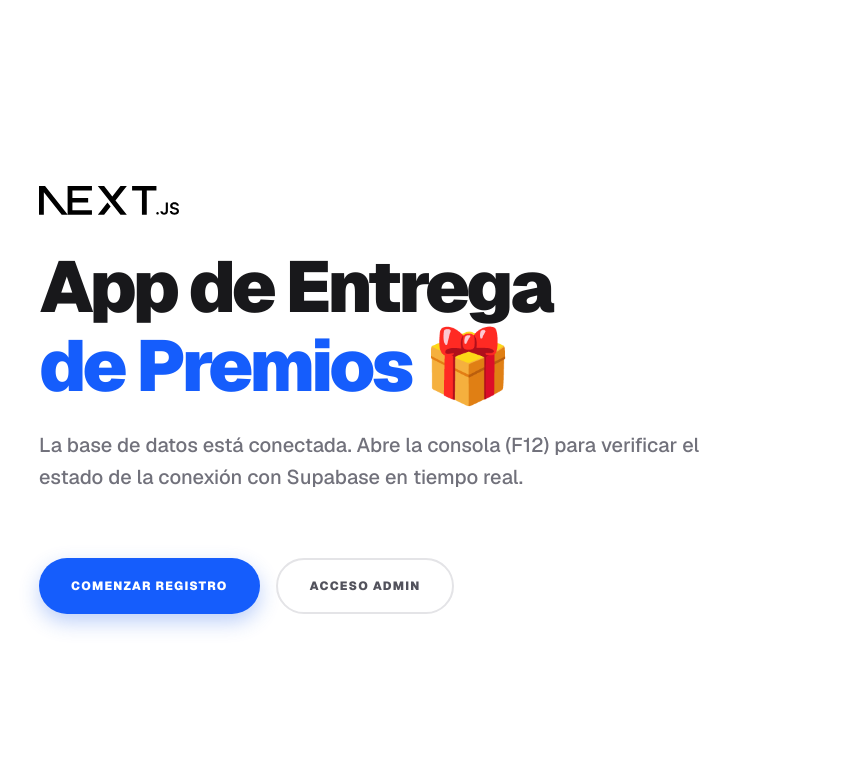
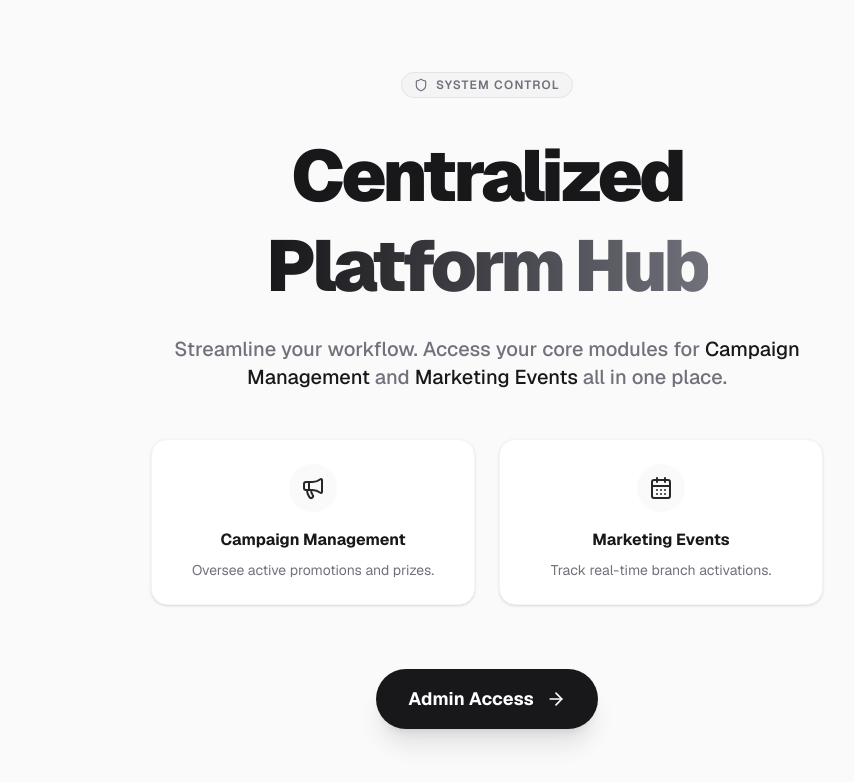
Before and after one commit to delacruzale2003/premios-app, a Next.js app: page / in a window 1280 px wide. Shown: the top 782 px of the page, without its empty margins (153-1007 px from the left). Built offline with nearby package versions, Linux system fonts and the light colour scheme; no server answers; the database is empty.

Commit message:
feat: enhance LandingHome component with animated elements and improved layout for Campaign Management and Marketing Events

```diff
--- a/app/page.tsx
+++ b/app/page.tsx
@@ -1,76 +1,96 @@
 'use client'
 
-import Image from "next/image";
-import { useEffect } from "react";
-import { supabase } from "@/lib/supabase";
-import Link from "next/link";
+import { motion } from 'framer-motion'
+import { ArrowRight, Megaphone, CalendarDays, Shield } from 'lucide-react'
+import Link from 'next/link'
 
-export default function Home() {
+export default function LandingHome() {
+  const containerVariants = {
+    hidden: { opacity: 0 },
+    visible: {
+      opacity: 1,
+      transition: {
+        staggerChildren: 0.2
+      }
+    }
+  }
 
-  useEffect(() => {
-    const checkConnection = async () => {
-      // Intentamos una consulta simple para ver si hay conexión
-      const { data, error } = await supabase.from('campaigns').select('count');
-
-      console.log("--- Supabase Connection Check ---");
-      console.log("URL configurada:", process.env.NEXT_PUBLIC_SUPABASE_URL);
-
-      if (error) {
-        console.error("❌ Error de conexión:", error.message);
-      } else {
-        console.log("✅ Conexión exitosa. Tablas accesibles.");
-      }
-    };
-
-    checkConnection();
-  }, []);
+  const itemVariants = {
+    hidden: { opacity: 0, y: 20 },
+    visible: { opacity: 1, y: 0, transition: { duration: 0.6, ease: "easeOut" } as any }
+  }
 
   return (
-    <div className="flex min-h-screen w-full bg-white font-sans dark:bg-black">
-      {/* Al quitar max-w-3xl y ajustar el padding, la app fluye por todo el ancho */}
-      <main className="flex min-h-screen w-full flex-col justify-center px-6 py-12 sm:px-16 lg:px-32 xl:px-48">
+    <div className="min-h-screen bg-[#FAFAFA] text-zinc-900 flex flex-col items-center justify-center p-6 font-sans selection:bg-zinc-200">
 
-         {/* Contenedor interno para que en pantallas gigantes el texto no se estire de forma ilegible */}
-         <div className="w-full max-w-5xl space-y-10 animate-in fade-in slide-in-from-bottom-4 duration-700">
+      {/* Background subtle noise/gradient if desired, kept pure for now */}
+      <div className="absolute inset-0 bg-[radial-gradient(ellipse_at_top,_var(--tw-gradient-stops))] from-zinc-100 via-white to-[#FAFAFA] -z-10" />
 
-            <Image
-              className="dark:invert mb-4 sm:mb-8"
-              src="/next.svg"
-              alt="Next.js logo"
-              width={140}
-              height={28}
-              priority
-            />
+      <motion.main
+        variants={containerVariants}
+        initial="hidden"
+        animate="visible"
+        className="w-full max-w-4xl mx-auto flex flex-col items-center text-center"
+      >
 
-            <div className="flex flex-col gap-6 text-left">
-              <h1 className="text-4xl sm:text-5xl lg:text-7xl font-black leading-[1.1] tracking-tighter text-zinc-900 dark:text-white">
-                App de Entrega <br className="hidden sm:block" />
-                <span className="text-blue-600">de Premios 🎁</span>
-              </h1>
-              <p className="max-w-2xl text-lg sm:text-xl leading-relaxed text-zinc-500 dark:text-zinc-400 font-medium">
-                La base de datos está conectada. Abre la consola (F12) para verificar el estado de la conexión con Supabase en tiempo real.
-              </p>
+        {/* Top Badge */}
+        <motion.div variants={itemVariants} className="mb-8">
+          <span className="inline-flex items-center gap-2 px-3 py-1 rounded-full bg-zinc-100 border border-zinc-200 text-xs font-semibold tracking-widest text-zinc-500 uppercase">
+            <Shield size={14} />
+            System Control
+          </span>
+        </motion.div>
+
+        {/* Hero Title */}
+        <motion.h1
+          variants={itemVariants}
+          className="text-5xl md:text-7xl font-black tracking-tighter text-zinc-900 mb-6 leading-tight"
+        >
+          Centralized <br className="hidden md:block" />
+          <span className="text-transparent bg-clip-text bg-gradient-to-r from-zinc-900 to-zinc-500">
+            Platform Hub
+          </span>
+        </motion.h1>
+
+        {/* Subtitle / Focus Areas */}
+        <motion.p
+          variants={itemVariants}
+          className="text-lg md:text-xl text-zinc-500 max-w-2xl mb-12 font-medium"
+        >
+          Streamline your workflow. Access your core modules for <span className="text-zinc-900">Campaign Management</span> and <span className="text-zinc-900">Marketing Events</span> all in one place.
+        </motion.p>
+
+        {/* The Two Main Pillars (Visual representation only, clean) */}
+        <motion.div variants={itemVariants} className="flex flex-col sm:flex-row gap-6 mb-16 w-full max-w-2xl">
+          <div className="flex-1 bg-white p-6 rounded-2xl border border-zinc-100 shadow-sm flex flex-col items-center text-center">
+            <div className="w-12 h-12 rounded-full bg-zinc-50 flex items-center justify-center mb-4 text-zinc-800">
+              <Megaphone size={24} />
             </div>
+            <h3 className="font-bold text-zinc-900">Campaign Management</h3>
+            <p className="text-sm text-zinc-500 mt-2">Oversee active promotions and prizes.</p>
+          </div>
 
-            {/* Botones mejorados y adaptados para móviles (columna) y PC (fila) */}
-            <div className="flex flex-col sm:flex-row items-center gap-4 pt-6">
-              <button
-                onClick={() => console.log("Próximamente: Formulario de registro")}
-                className="flex h-14 w-full sm:w-auto items-center justify-center gap-2 rounded-full bg-blue-600 text-white px-8 font-black uppercase tracking-widest text-xs transition-all hover:bg-blue-500 hover:scale-105 active:scale-95 shadow-[0_8px_20px_rgba(37,99,235,0.3)]"
-              >
-                Comenzar Registro
-              </button>
+          <div className="flex-1 bg-white p-6 rounded-2xl border border-zinc-100 shadow-sm flex flex-col items-center text-center">
+            <div className="w-12 h-12 rounded-full bg-zinc-50 flex items-center justify-center mb-4 text-zinc-800">
+              <CalendarDays size={24} />
+            </div>
+            <h3 className="font-bold text-zinc-900">Marketing Events</h3>
+            <p className="text-sm text-zinc-500 mt-2">Track real-time branch activations.</p>
+          </div>
+        </motion.div>
 
-              <Link
-                href="/admin"
-                className="flex h-14 w-full sm:w-auto items-center justify-center rounded-full border-2 border-zinc-200 dark:border-zinc-800 bg-transparent px-8 font-black uppercase tracking-widest text-xs text-zinc-600 dark:text-zinc-300 transition-all hover:border-zinc-300 dark:hover:border-zinc-700 hover:bg-zinc-50 dark:hover:bg-zinc-900 active:scale-95"
-              >
-                Acceso Admin
-              </Link>
-            </div>
+        {/* Only ONE Button: Admin Access */}
+        <motion.div variants={itemVariants}>
+          {/* Cambia el href a la ruta correcta de tu panel admin, ej: '/admin/login' */}
+          <Link href="/admin">
+            <button className="group relative inline-flex items-center gap-3 px-8 py-4 bg-zinc-900 text-white rounded-full font-bold text-lg hover:bg-zinc-800 transition-all shadow-xl hover:shadow-2xl hover:-translate-y-1">
+              Admin Access
+              <ArrowRight size={20} className="group-hover:translate-x-1 transition-transform" />
+            </button>
+          </Link>
+        </motion.div>
 
-         </div>
-      </main>
+      </motion.main>
     </div>
-  );
+  )
 }
```
